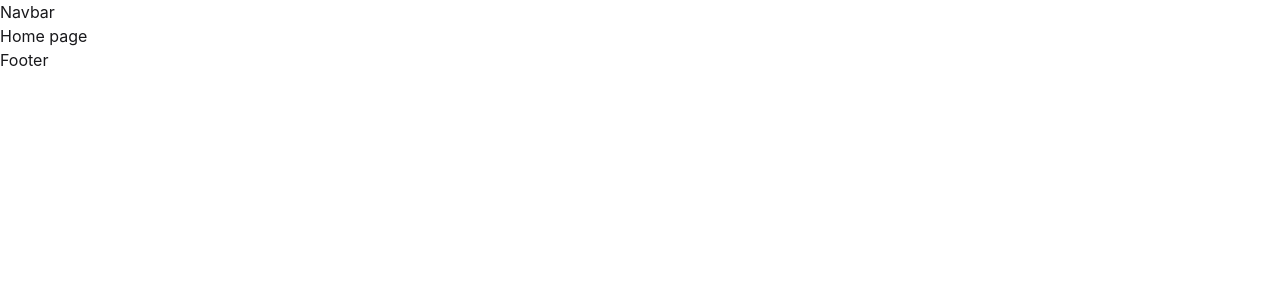
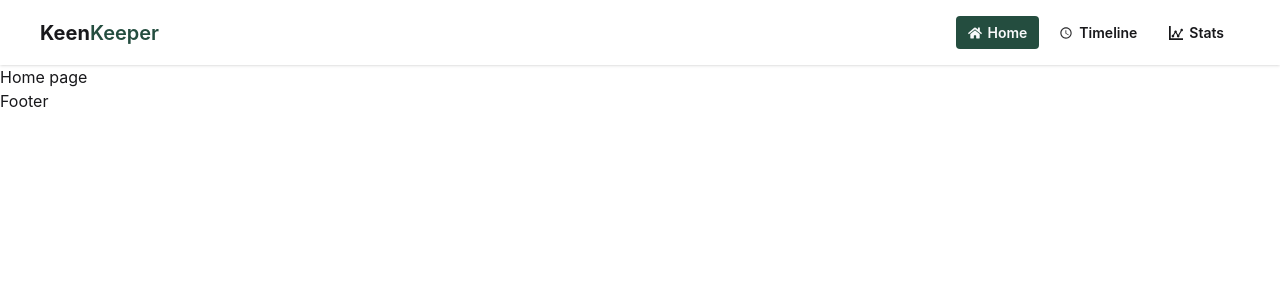
Before and after one commit to NishadHossainEmon/my-seventh-ph-assignment, a React (Vite) app: page / in a window 1280 px wide. Shown: the top 300 px of the page. Built offline with nearby package versions, Linux system fonts and the light colour scheme.

Commit message:
added navbar

```diff
--- a/src/component/MainLayOut.jsx
+++ b/src/component/MainLayOut.jsx
@@ -1,5 +1,4 @@
 import { Outlet } from "react-router";
-import HomePage from "./HomePage";
 import NavBar from "./NavBar";
 import Footer from "./Footer";
 
--- a/src/component/NavBar.jsx
+++ b/src/component/NavBar.jsx
@@ -1,9 +1,59 @@
-
+import { FaHome } from "react-icons/fa";
+import { ImStatsDots } from "react-icons/im";
+import { IoMdTime } from "react-icons/io";
+import { NavLink } from "react-router";
 
 const NavBar = () => {
   return (
     <>
-     <h2>Navbar</h2>
+      <div className="navbar bg-base-100 shadow-sm px-10">
+        <div className="flex-1">
+          <a className="text-xl font-bold">
+            Keen<span className="text-[#244d3f] font-semibold">Keeper</span>
+          </a>
+        </div>
+        <div className="flex-none">
+          <ul className="menu menu-horizontal px-1 space-x-2">
+            <li>
+              <NavLink
+                to={"/"}
+                className={({ isActive }) =>
+                  `font-semibold ${isActive ? "text-gray-50 bg-[#244d3f]" : ""}`
+                }
+              >
+                <div className="flex justify-center items-center gap-1.5">
+                  <FaHome />
+                  <h4>Home</h4>
+                </div>
+              </NavLink>
+            </li>
+            <li>
+              <NavLink
+                to={"/timeline"}
+                className={({ isActive }) =>
+                  `font-semibold ${isActive ? "text-gray-50 bg-[#244d3f]" : ""}`
+                }
+              >
+                <div className="flex justify-center items-center gap-1.5">
+                  <IoMdTime />
+                  <h4>Timeline</h4>
+                </div>
+              </NavLink>
+            </li>
+            <li>
+              <NavLink
+              to={'/chart'}
+                className={({isActive}) => `font-semibold ${isActive ? 'text-gray-50 bg-[#244d3f]' : ''}`}
+              >
+                <div className="flex justify-center items-center gap-1.5">
+                  <ImStatsDots />
+                  <h4>Stats</h4>
+                </div>
+              </NavLink>
+            </li>
+          </ul>
+        </div>
+      </div>
     </>
   );
 };
```
